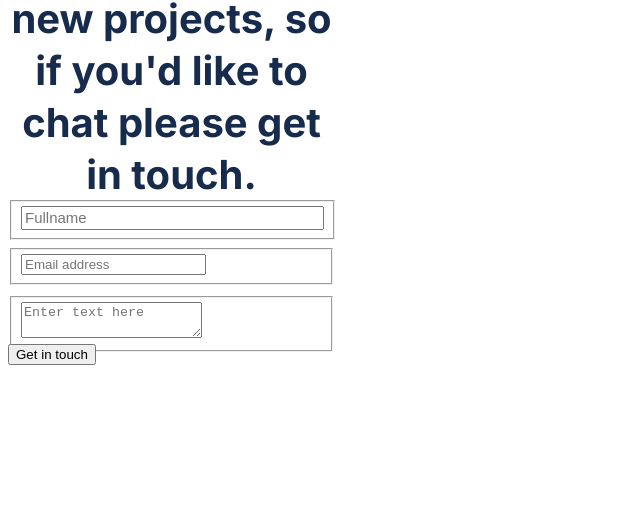
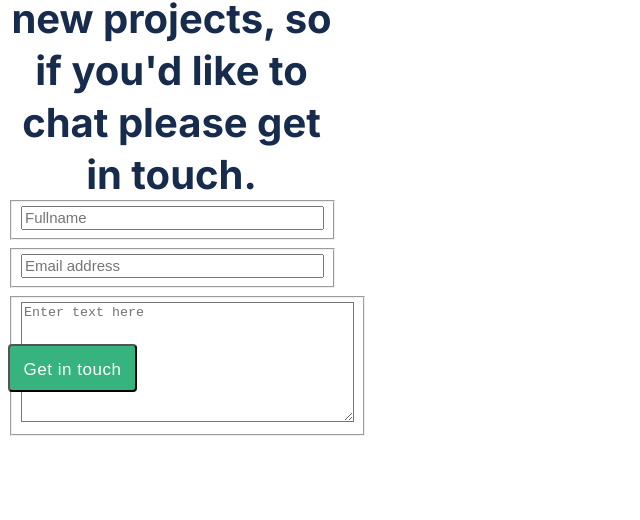
Before and after one commit to chelobotix/Portafolio-Website, a website: page index.html in a window 1280 px wide. Shown: the part 5903-6423 px from the top of the page, without its empty margins (0-640 px from the left). Drawn offline with Linux system fonts and the light colour scheme.

Commit message:
Add button styling

```diff
--- a/style.css
+++ b/style.css
@@ -410,6 +410,7 @@ html body .section_about_me .card_container2 .li_card_container_about .tittle .t
   color: #36b37e;
 }
 
+
 .section-contact-form {
   height: 879px;
   width: 375px;
@@ -465,12 +466,36 @@ html body .section_about_me .card_container2 .li_card_container_about .tittle .t
 }
 
 .section-contact-form div .contact-form div fieldset input[type="email"] {
+height: 18px;
+width: 295px;
+border-radius: nullpx;
+font-size: 15px;
+font-weight: 400;
+line-height: 24px;
+letter-spacing: 0;
+text-align: left;
+color: #6b778c;
 }
 
 .section-contact-form div .contact-form div fieldset textarea {
+height: 114px;
+width: 327px;
+border-radius: 0;
+
 }
 
-.section-contact-form div .contact-form div fieldset .btn-form {
+.section-contact-form div .contact-form div .btn-form {
+height: 48px;
+width: 129px;
+border-radius: 4px;
+padding: 12px;
+background: #36b37f;
+font-size: 17px;
+font-weight: 500;
+line-height: 24px;
+letter-spacing: 0.03em;
+text-align: center;
+color: #fff;
 }
 
 .section-contact-form .contact-form-icons {
@@ -481,5 +506,3 @@ html body .section_about_me .card_container2 .li_card_container_about .tittle .t
 
 .email-footer .heading-footer {
 }
-
-/* comment */
```
